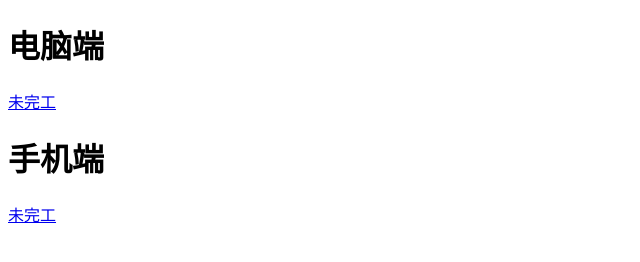
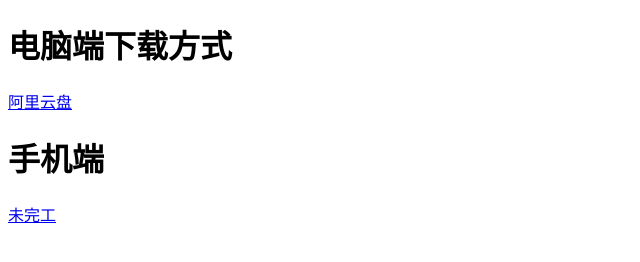
Before and after one commit to XiaoYuQiRain/BuluRong, a plain HTML site: page index.html in a window 1280 px wide. Shown: the whole page, without its empty margins (0-640 px from the left). Drawn offline with Linux system fonts and the light colour scheme.

Commit message:
Update index.html

```diff
--- a/index.html
+++ b/index.html
@@ -5,8 +5,8 @@
 	<title>布鲁布鲁荣</title>
 </head>
 <body>
-	<h1>电脑端</h1>
-	<a href="https://www.aliyundrive.com/s/KLSLurjTRMx">未完工</a>
+	<h1>电脑端下载方式</h1>
+	<a href="https://www.aliyundrive.com/s/KLSLurjTRMx">阿里云盘</a>
 	<h1>手机端</h1>
 	<a href="https://b23.tv/Upq8ZZ0">未完工</a>
 </body>
```
